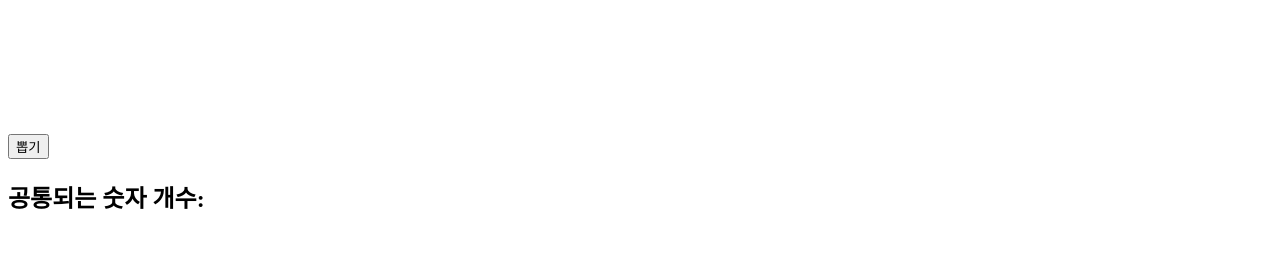
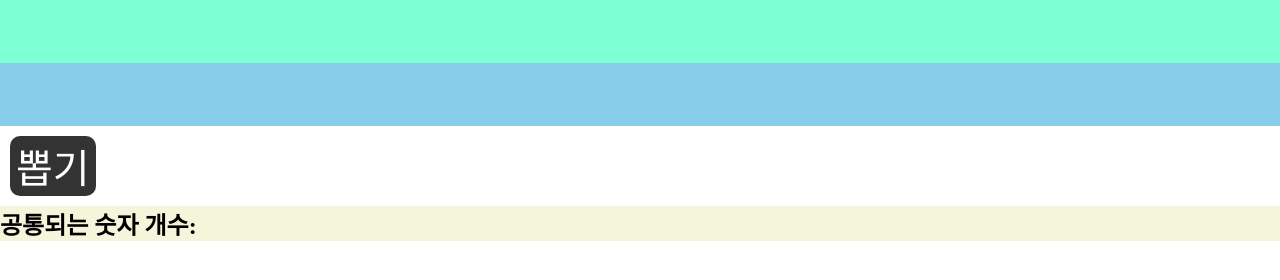
Before and after one commit to bobready0812/Task, a plain HTML site: page index.html in a window 1280 px wide. Drawn offline with Linux system fonts and the light colour scheme.

Commit message:
20211019

```diff
--- a/index.html
+++ b/index.html
@@ -30,7 +30,9 @@
         <h1 class="nump"></h1>
     </div>
     <button class="btn1">뽑기</button>
+    <div class="div3">
     <h2> 공통되는 숫자 개수: </h2>
+    </div>
     <script src="app.js"></script>
 </body>
 </html>
--- a/style.css
+++ b/style.css
@@ -1,5 +1,6 @@
 .div1 {
     display: flex;
+    background-color: aquamarine;
 }
 
 h1 {
@@ -8,4 +9,24 @@ h1 {
 
 .div2 {
     display: flex;
+    background-color: skyblue;
 }
+
+body {
+    margin: 0;
+}
+
+.btn1 {
+    position: relative;
+    color:white;
+    font-size: 40px;
+    border-radius: 10px;
+    border: none;
+    background-color: rgb(0, 0, 0, 0.8);
+    top:10px;
+    left:10px;
+}
+.div3{
+    background-color: beige;
+
+}
```
